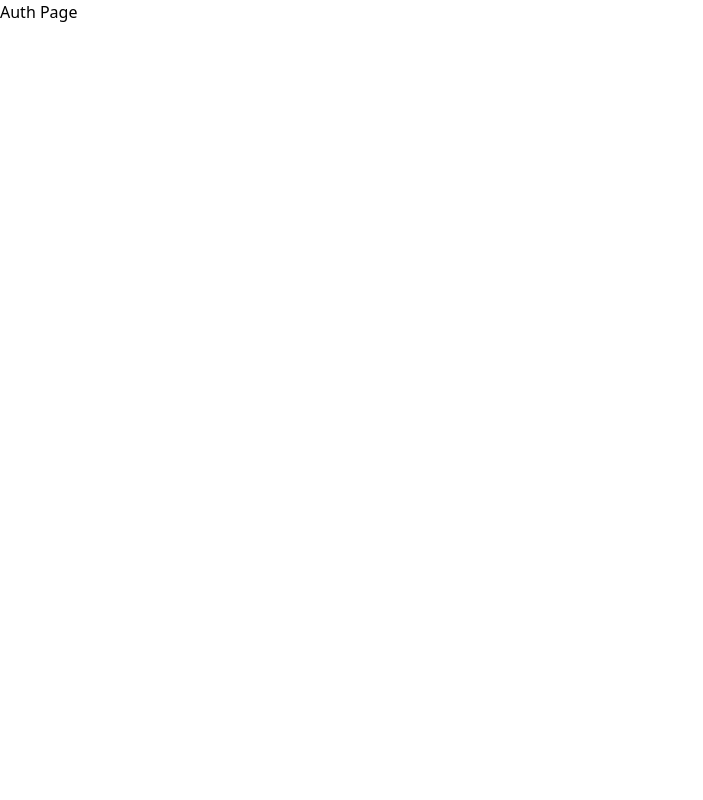
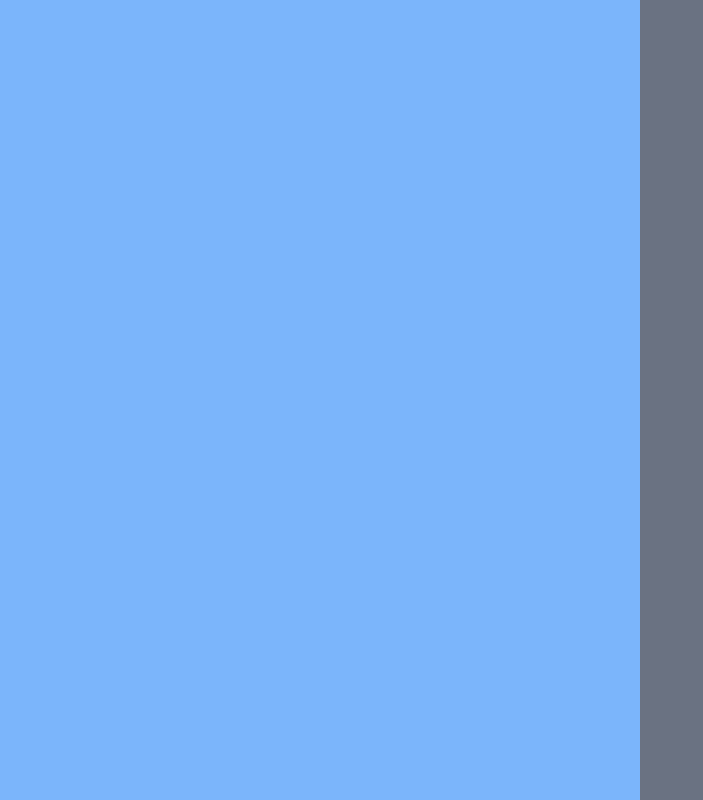
Before and after one commit to sarthak12005/BookNest, a React (Vite) app in the folder fe/: page /auth in a window 1280 px wide. Shown: the whole page, without its empty margins (0-703 px from the left). Built offline with nearby package versions, Linux system fonts and the light colour scheme.

Commit message:
added some changes

```diff
--- a/fe/package.json
+++ b/fe/package.json
@@ -13,6 +13,7 @@
   "dependencies": {
     "@tailwindcss/vite": "^4.1.13",
     "axios": "^1.12.2",
+    "framer-motion": "^12.23.22",
     "lucide-react": "^0.544.0",
     "react": "^19.1.1",
     "react-dom": "^19.1.1",
--- a/fe/src/pages/AuthPage.jsx
+++ b/fe/src/pages/AuthPage.jsx
@@ -2,8 +2,17 @@
 
 const AuthPage = () => {
     return (
-        <div>
-            <h1>Auth Page</h1>
+        <div className='h-screen flex justify-center items-center'>
+            {/* LEFT SIDE */}
+            <div className='w-1/2 bg-[#7BB5FB] h-full'>
+
+            </div>
+
+            {/* RIGHT SIDE */}
+            <div className='w-1/2 bg-gray-500 h-full'>
+
+            </div>
+
         </div>
     )
 }
```
Also changed, not shown: 1 other file (tests, documents, lock files or other folders).
